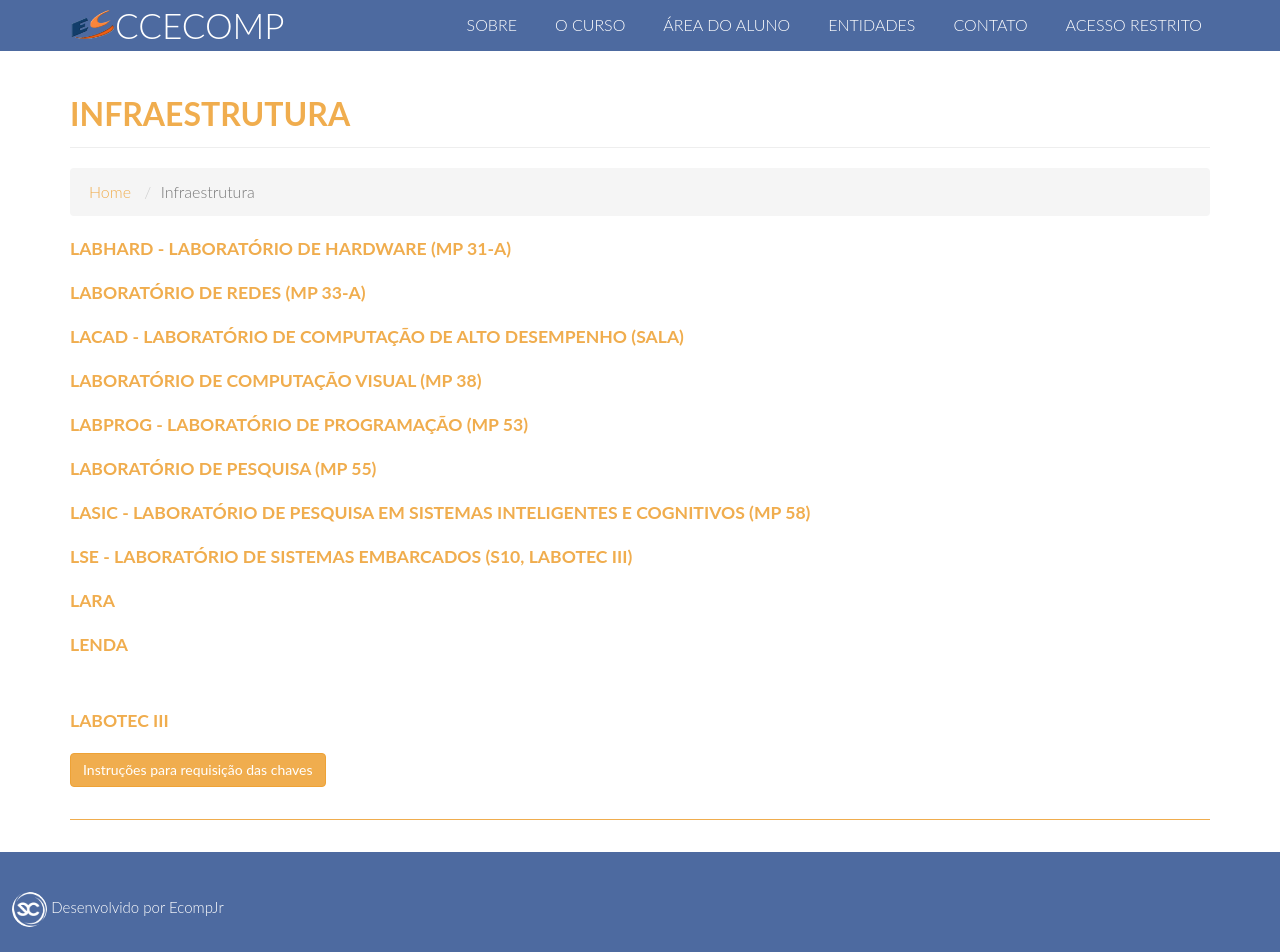
After one commit to EcompJr/CCECOMP, a PHP site: page /infraestrutura.php in a window 1280 px wide. The commit adds this page. Run offline with PHP 8.4, Linux system fonts and the light colour scheme.

Commit message:
Fixing erros and add page 'Infraestrutura'

```diff
--- a/public_html/header.php
+++ b/public_html/header.php
@@ -38,6 +38,9 @@
                         <li>
                             <a href="curriculo.php">Currículo do Curso</a>
                         </li>
+                        <li>
+                            <a href="infraestrutura.php">Infraestrutura</a>
+                        </li>
                     </ul>
                 </li>
                 <li class="dropdown">
--- a/public_html/ieee.php
+++ b/public_html/ieee.php
@@ -92,8 +92,6 @@
     </div>
     <!-- /.row -->
 
-
-
     <!-- /.container -->
 
     <!-- jQuery -->
@@ -102,7 +100,7 @@
     <!-- Bootstrap Core JavaScript -->
     <script src="js/bootstrap.min.js "></script>
 
-    <?php require_once("footer.php ") ?>
+    <?php require_once("footer.php") ?>
 </body>
 
 </html>
--- /dev/null
+++ b/public_html/infraestrutura.php
@@ -0,0 +1,125 @@
+<!DOCTYPE html>
+<html lang="en">
+
+<head>
+
+    <meta charset="utf-8">
+    <meta http-equiv="X-UA-Compatible" content="IE=edge">
+    <meta name="viewport" content="width=device-width, initial-scale=1">
+    <meta name="description" content="">
+    <meta name="author" content="">
+
+    <title>CCECOMP UEFS</title>
+
+    <!-- Bootstrap Core CSS -->
+    <link href="css/bootstrap.min.css" rel="stylesheet">
+
+    <!-- Custom CSS -->
+    <link href="css/modern-business.css" rel="stylesheet">
+
+    <!-- Custom Fonts -->
+    <link href="font-awesome/css/font-awesome.min.css" rel="stylesheet" type="text/css">
+
+    <!-- Favicon -->
+    <link rel="icon" type="images/png" sizes="32x32" href="images/favicon.ico">
+
+    <!-- HTML5 Shim and Respond.js IE8 support of HTML5 elements and media queries -->
+    <!-- WARNING: Respond.js doesn't work if you view the page via file:// -->
+    <!--[if lt IE 9]>
+        <script src="https://oss.maxcdn.com/libs/html5shiv/3.7.0/html5shiv.js"></script>
+        <script src="https://oss.maxcdn.com/libs/respond.js/1.4.2/respond.min.js"></script>
+    <![endif]-->
+
+</head>
+
+<?php require_once("header.php") ?>
+
+<body>
+
+    <!-- Page Content -->
+    <div class="container">
+
+        <!-- Page Heading/Breadcrumbs -->
+        <div class="row">
+            <div class="col-lg-12">
+                <h1 class="page-header">Infraestrutura
+                </h1>
+                <ol class="breadcrumb">
+                    <li>
+                        <a href="index.php">Home</a>
+                    </li>
+                    <li class="active">Infraestrutura</li>
+                </ol>
+            </div>
+        </div>
+        <!-- /.row -->
+
+        <!-- Content Row -->
+        <div class="row">
+            <div class="col-lg-12">
+                <h4>LABHARD - Laboratório de Hardware (MP 31-A)</h4>
+                <h4>Laboratório de Redes (MP 33-A)</h4>
+                <h4>LACAD - Laboratório de Computação de Alto Desempenho (SALA)</h4>
+                <h4>Laboratório de Computação Visual (MP 38)</h4>
+                <h4>LABPROG - Laboratório de Programação (MP 53)</h4>
+                <h4>Laboratório de Pesquisa (MP 55)</h4>
+                <h4>LASIC - Laboratório de Pesquisa em Sistemas Inteligentes e Cognitivos (MP 58)</h4>
+                <h4>LSE - Laboratório de Sistemas Embarcados (S10, LABOTEC III)</h4>
+                <h4>LARA</h4>
+                <h4>LENDA</h4>
+                <br>
+                <h4>LABOTEC III</h4>
+                <button class="btn btn-warning" type="button" data-toggle="modal" data-target="#myModal1">
+                    Instruções para requisição das chaves
+                </button>
+
+
+
+                <div class="modal fade" id="myModal1" tabindex="-1" role="dialog" aria-labelledby="myModalLabel">
+                    <div class="modal-dialog modal-lg" role="document">
+                        <div class="modal-content">
+                            <div class="modal-header">
+                                <button type="button" class="close" data-dismiss="modal" aria-label="Close">
+                                    <span aria-hidden="true">&times;</span>
+                                </button>
+                                <h4 class="modal-title" id="myModalLabel">Instruções para requisição das chaves</h4>
+                            </div>
+
+                            <div class="modal-body text-justify">
+                                O procedimento para solicitação de acesso é o seguinte:
+                                <br>
+                                <br> 1. Preenchimento de formulário de solicitação (o formulário deve ser assinado pelo professor
+                                e pelo aluno
+                                <br> 2. O aluno deve entregar a solicitação na coordenação do Labotec III para a funcionária
+                                a Srª. Gilma;
+                                <br> 3. Para ter o acesso ao Laboratório o aluno assinará o livro de acesso indicando hora de
+                                entrada;
+                                <br> 4. Os alunos não ficarão de posse da chave, que será responsabilidade do Segurança a abertura
+                                e fechamento da sala.
+                                <br>
+                                <br>
+                                <a class="btn btn-warning" role="button" target="_blank" href="data/acesso_LTEC3.pdf">Formulário em formato PDF</a>
+                                <a class="btn btn-warning" role="button" target="_blank" href="data/acesso_LTEC3.odt">Formulário em formato ODT</a>
+                            </div>
+                            <div class="modal-footer">
+                                <button type="button" class="bt n btn-warning" data-dismiss="modal">Fechar</button>
+                            </div>
+                        </div>
+                    </div>
+                </div>
+            </div>
+        </div>
+        <hr>
+    </div>
+    <!-- /.container -->
+
+    <!-- jQuery -->
+    <script src="js/jquery.js "></script>
+
+    <!-- Bootstrap Core JavaScript -->
+    <script src="js/bootstrap.min.js "></script>
+
+    <?php require_once("footer.php") ?>
+</body>
+
+</html>
```
Also changed, not shown: public_html/dashboard-estagio.php (+22 -18 lines), public_html/dashboard-noticias.php (+20 -14 lines), public_html/images/Foguete lancado da UEFS.jpg (deleted), public_html/images/Noticia 1.jpg (deleted), public_html/images/Noticia 2.jpg (deleted), public_html/images/adasd.jpg (deleted), public_html/images/customLogo.png (deleted), public_html/images/no-image.jpg (added), 2 other files.
